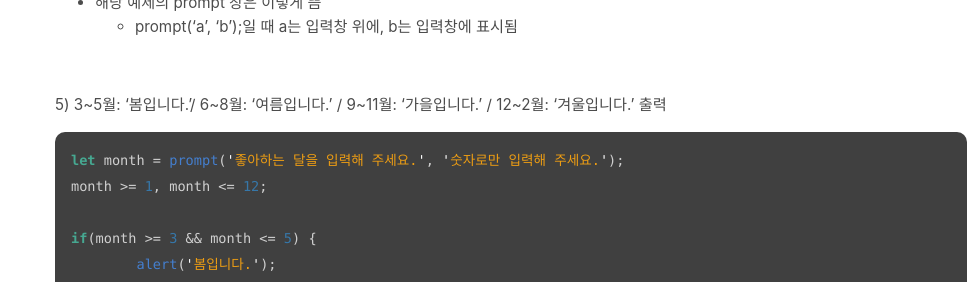
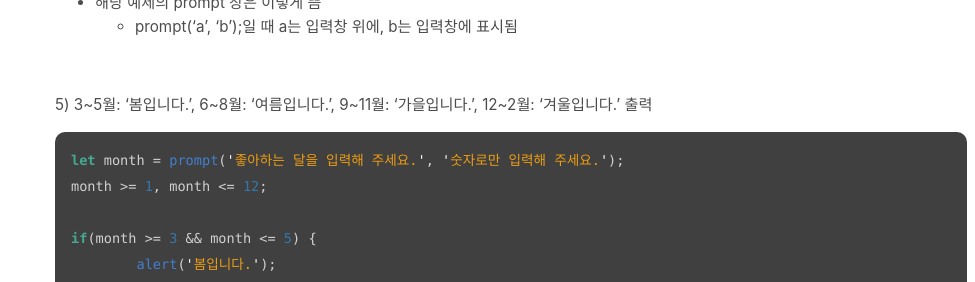
Before and after one commit to absolutelyfullycapable/absolutelyfullycapable.github.io, a Jekyll site: the page built from _posts/2020-09-20-javascript-제어문-조건문if와ifelse예제.md, in a window 1280 px wide and 900 px high, scrolled down 4578 px, cut to the strip 165-447 px from the top of the window. Shown: the whole strip, without its empty margins (305-1280 px from the left). Built offline with Jekyll 4.4.1, drawn with Linux system fonts in a browser that asks for light colours.

````diff
--- a/_posts/2020-09-20-javascript-제어문-조건문if와ifelse예제.md
+++ b/_posts/2020-09-20-javascript-제어문-조건문if와ifelse예제.md
@@ -190,7 +190,7 @@ if(random == 1) {
 
 <br>
 
-5) 3~5월: '봄입니다.'/ 6~8월: '여름입니다.' / 9~11월: '가을입니다.' / 12~2월: '겨울입니다.' 출력
+5) 3~5월: '봄입니다.', 6~8월: '여름입니다.', 9~11월: '가을입니다.', 12~2월: '겨울입니다.' 출력
 
 ```js
 let month = prompt('좋아하는 달을 입력해 주세요.', '숫자로만 입력해 주세요.');
````
